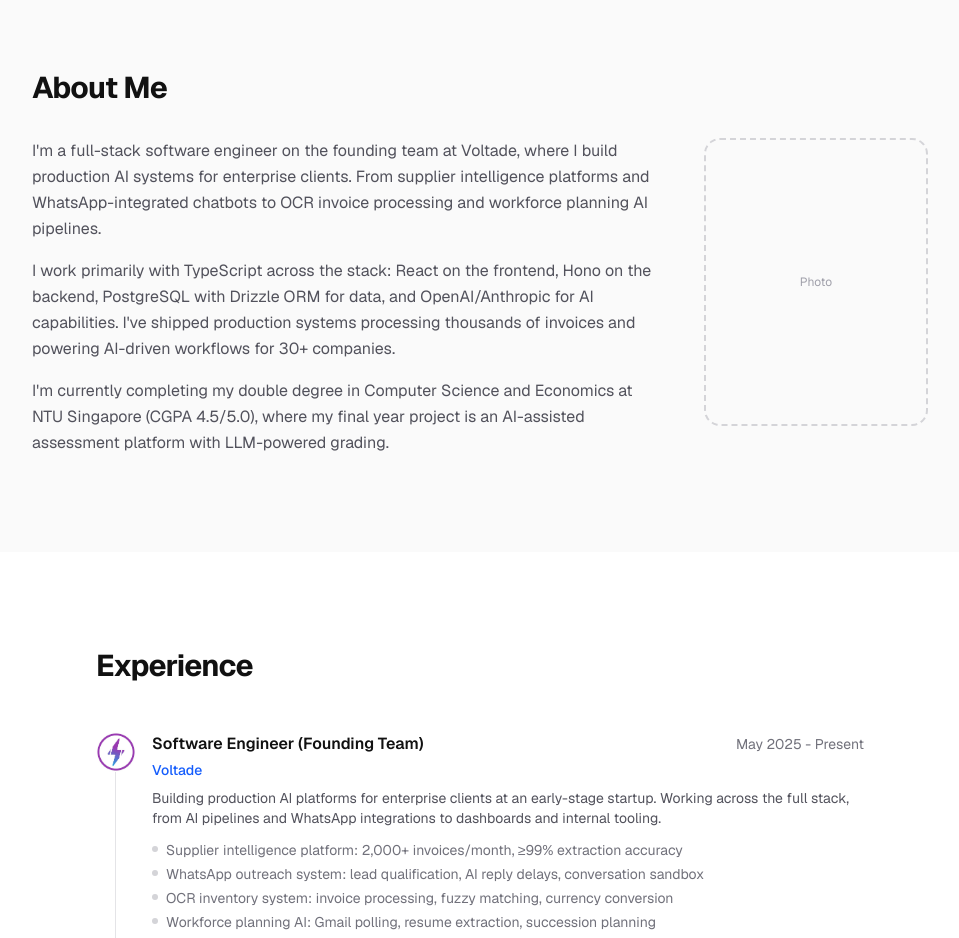
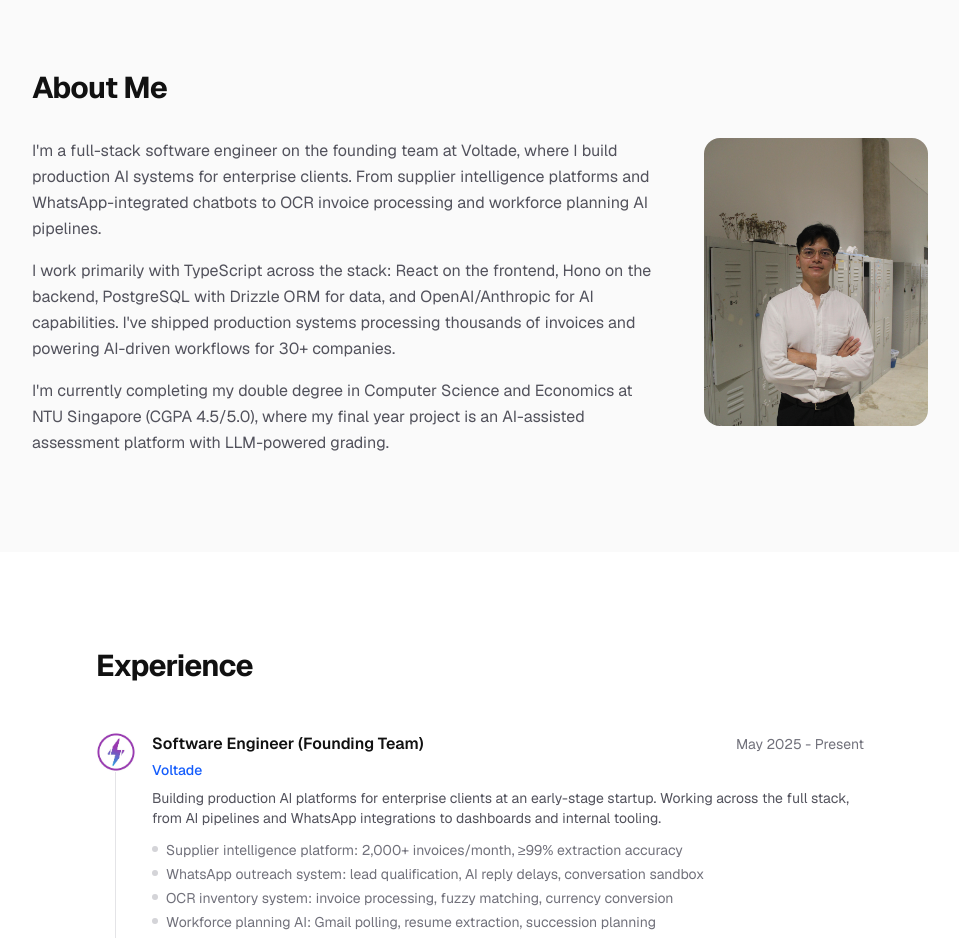
Before and after one commit to WangYuTengg/Portfolio, a Next.js app: page / in a window 1280 px wide. Shown: the part 900-1838 px from the top of the page, without its empty margins (160-1119 px from the left). Built offline with nearby package versions, Linux system fonts and the light colour scheme.

Commit message:
feat: add profile picture to About section
Co-Authored-By: Claude Opus 4.6 (1M context) <noreply@anthropic.com>

```diff
--- a/src/components/about.tsx
+++ b/src/components/about.tsx
@@ -1,3 +1,4 @@
+import Image from "next/image";
 import { aboutText } from "@/data/portfolio";
 
 export function About() {
@@ -12,8 +13,15 @@ export function About() {
             ))}
           </div>
           <div className="flex shrink-0 justify-center md:justify-end">
-            <div className="flex h-72 w-56 items-center justify-center overflow-hidden rounded-2xl border-2 border-dashed border-zinc-300 bg-zinc-50 dark:border-zinc-700 dark:bg-zinc-900">
-              <span className="text-xs text-zinc-400 dark:text-zinc-500">Photo</span>
+            <div className="h-72 w-56 overflow-hidden rounded-2xl">
+              <Image
+                src="/profile.jpg"
+                alt="Ethan Wang"
+                width={224}
+                height={288}
+                className="h-full w-full object-cover"
+                priority
+              />
             </div>
           </div>
         </div>
```
Also changed, not shown: public/profile.jpg (added).
